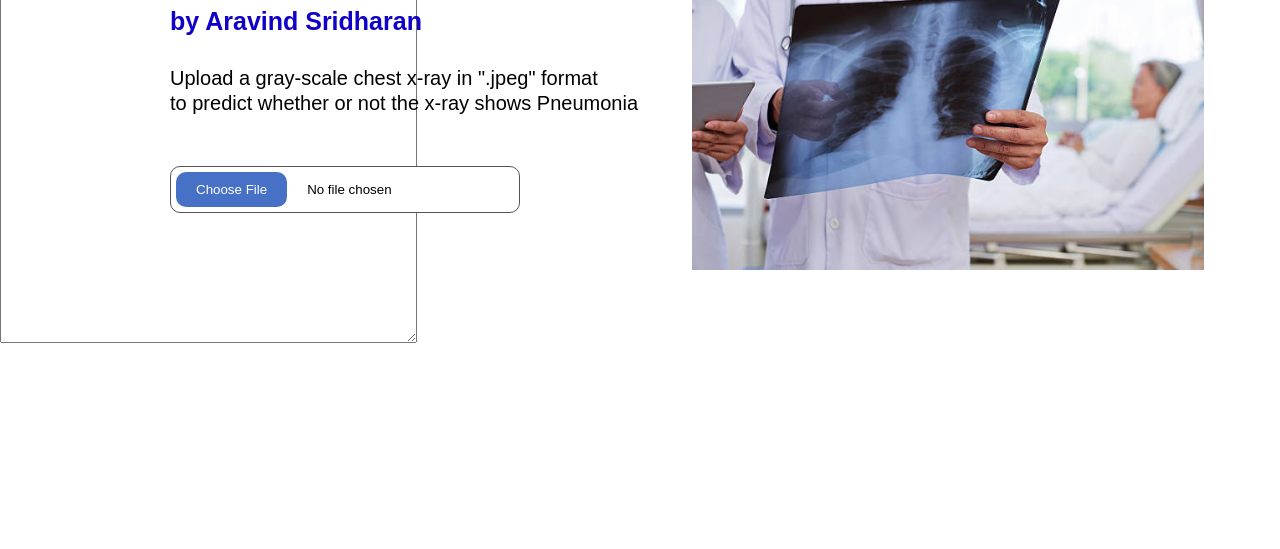
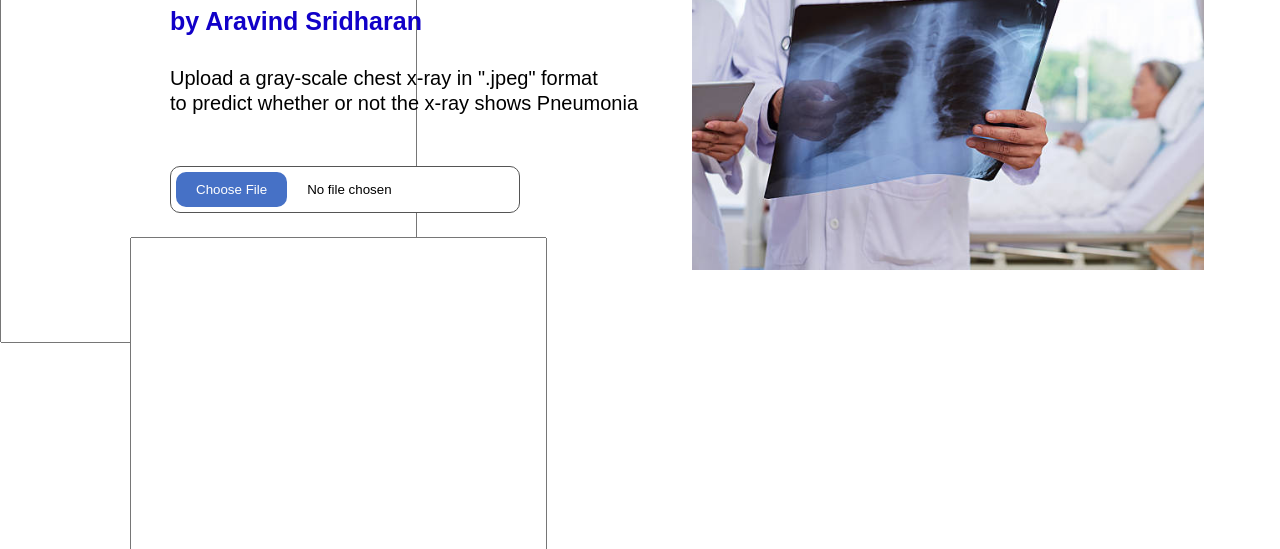
Before and after one commit to IndianJohnnyDepp/PneumoniaPrediction, a plain HTML site: page index.html in a window 1280 px wide. Shown: the part 251-800 px from the top of the page. Drawn offline with Linux system fonts and the light colour scheme.

Commit message:
Moving the text boxes

```diff
--- a/index.html
+++ b/index.html
@@ -37,6 +37,16 @@
                     <div class = "app-picture">
                         <img src = "images/websiteimage.jpg">
                     </div>
+                            <div class="row">
+                                <div class="col">
+                                      <h6>Image Preview:</h6>
+                                      <img class="img" id="avatar" />
+                            </div>
+                            <div class="col">
+                                <h6>Base64 Output</h6>
+                                <textarea id="textArea" rows="30" cols="50"></textarea>
+                            </div>
+                    </div>
 
             </div>
             <div class="row">
```
